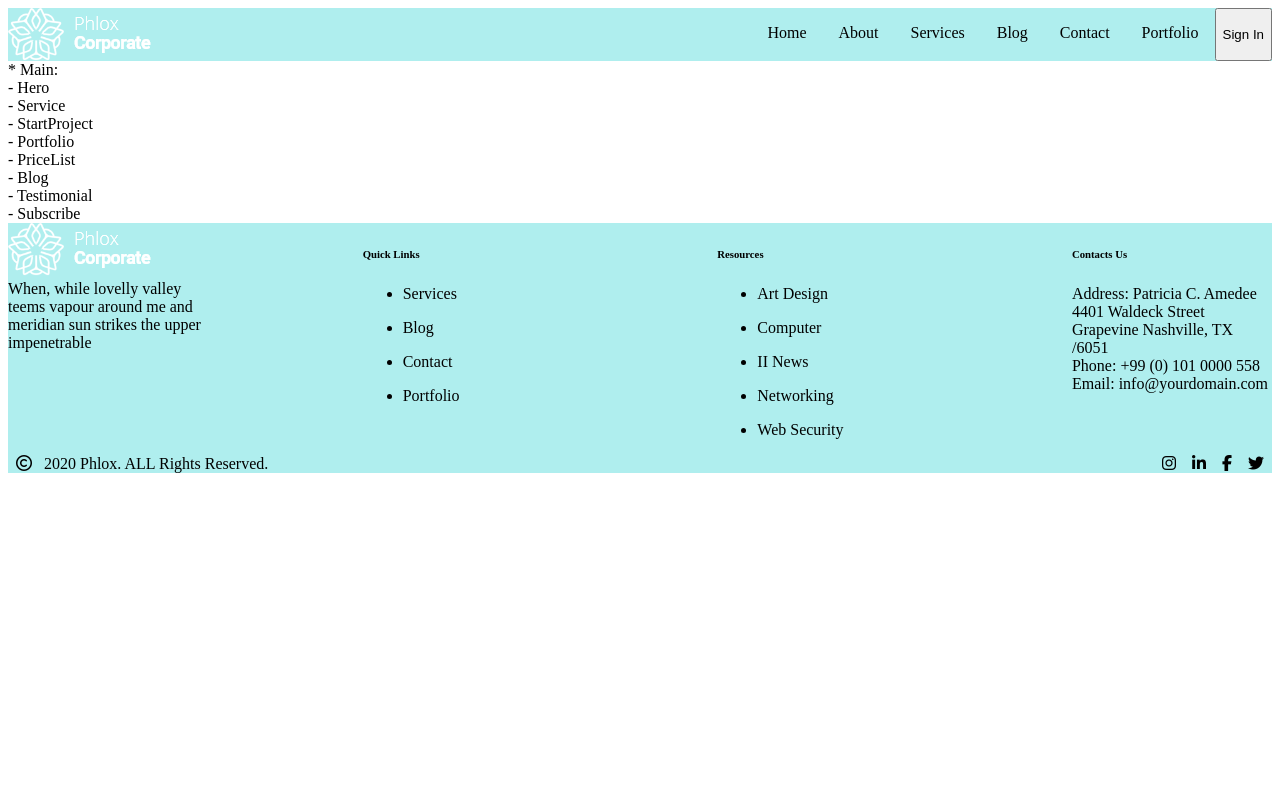
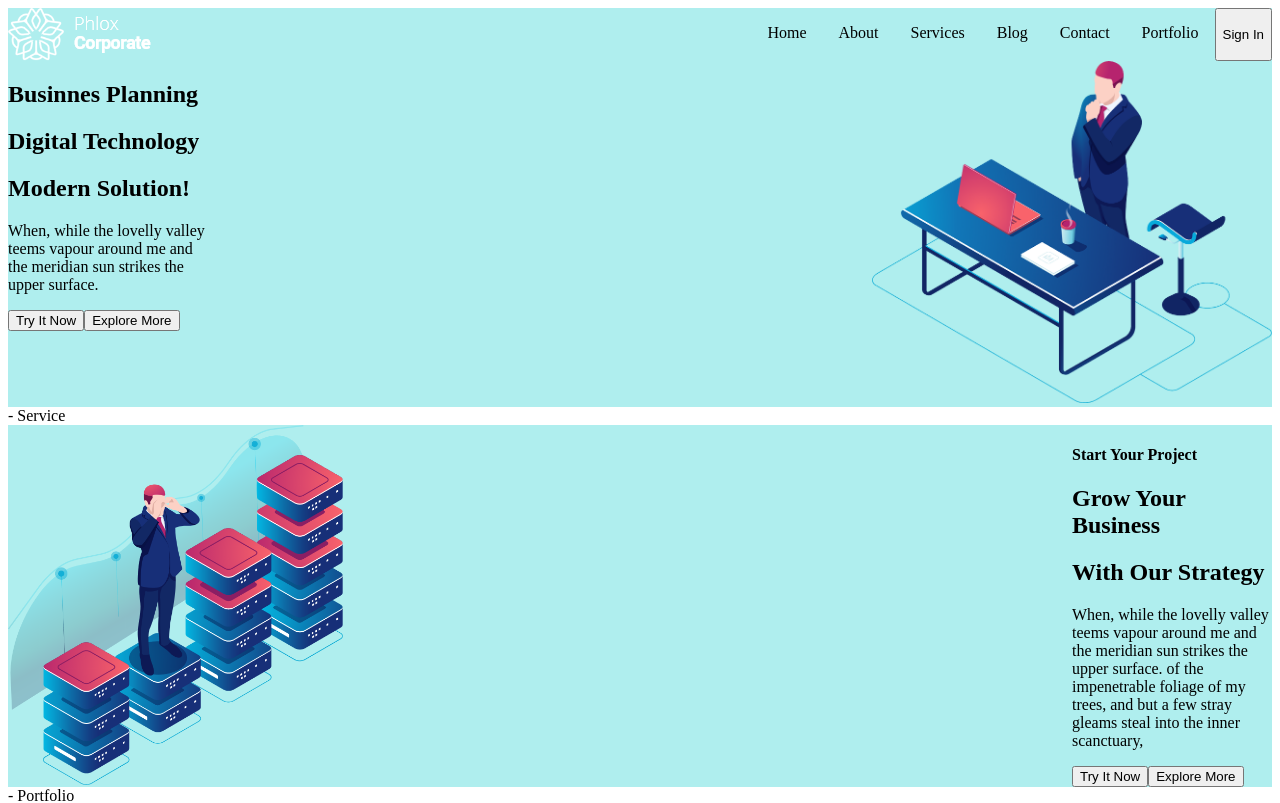
Before and after one commit to andreadebortoli2/proj-html-vuejs, a Vue app: page / in a window 1280 px wide. Shown: the top 803 px of the page. Built offline with nearby package versions, Linux system fonts and the light colour scheme.

Commit message:
add hero and start project basic structure

```diff
--- a/src/components/AppMain.vue
+++ b/src/components/AppMain.vue
@@ -29,9 +29,6 @@ export default {
 </script>
 
 <template>
-    <div>
-        * Main:
-    </div>
     <Hero />
     <Service />
     <StartProject />
--- a/src/components/Main/Hero.vue
+++ b/src/components/Main/Hero.vue
@@ -5,9 +5,39 @@ export default {
 </script>
 
 <template>
-    <div>
-        - Hero
+    <div id="hero">
+        <div class="left">
+            <h2>Businnes Planning</h2>
+            <h2>Digital Technology</h2>
+            <h2>Modern Solution!</h2>
+            <p>
+                When, while the lovelly valley teems vapour around me and the meridian sun strikes the upper surface.
+            </p>
+            <button class="try_it">Try It Now</button>
+            <button class="explore">Explore More</button>
+        </div>
+        <div class="right">
+            <img src="/public/images/header.png" alt="">
+        </div>
     </div>
 </template>
 
-<style scoped></style>
+<style scoped>
+#hero {
+    background-color: paleturquoise;
+    display: flex;
+    justify-content: space-between;
+
+    .left {
+        width: 200px;
+    }
+
+    .right {
+        width: 400px;
+
+        img {
+            width: 100%;
+        }
+    }
+}
+</style>
--- a/src/components/Main/StartProject.vue
+++ b/src/components/Main/StartProject.vue
@@ -5,9 +5,48 @@ export default {
 </script>
 
 <template>
-    <div>
-        - StartProject
+    <div id="start_project">
+        <div class="left">
+            <img src="/public/images/nemoodar.png" alt="">
+            <img class="top_image" src="/public/images/men-data.png" alt="">
+        </div>
+        <div class="right">
+            <h4>Start Your Project</h4>
+            <h2>Grow Your Business</h2>
+            <h2>With Our Strategy</h2>
+            <p>
+                When, while the lovelly valley teems vapour around me and the meridian sun strikes the upper surface. of
+                the impenetrable foliage of my trees, and but a few stray gleams steal into the inner scanctuary,
+            </p>
+            <button class="try_it">Try It Now</button>
+            <button class="explore">Explore More</button>
+        </div>
     </div>
 </template>
 
-<style scoped></style>
+<style scoped>
+#start_project {
+    background-color: paleturquoise;
+    display: flex;
+    justify-content: space-between;
+
+    .left {
+        width: 200px;
+        position: relative;
+
+        img {
+            width: 300px;
+        }
+
+        .top_image {
+            position: absolute;
+            top: 30px;
+            left: 35px;
+        }
+    }
+
+    .right {
+        width: 200px;
+    }
+}
+</style>
```
